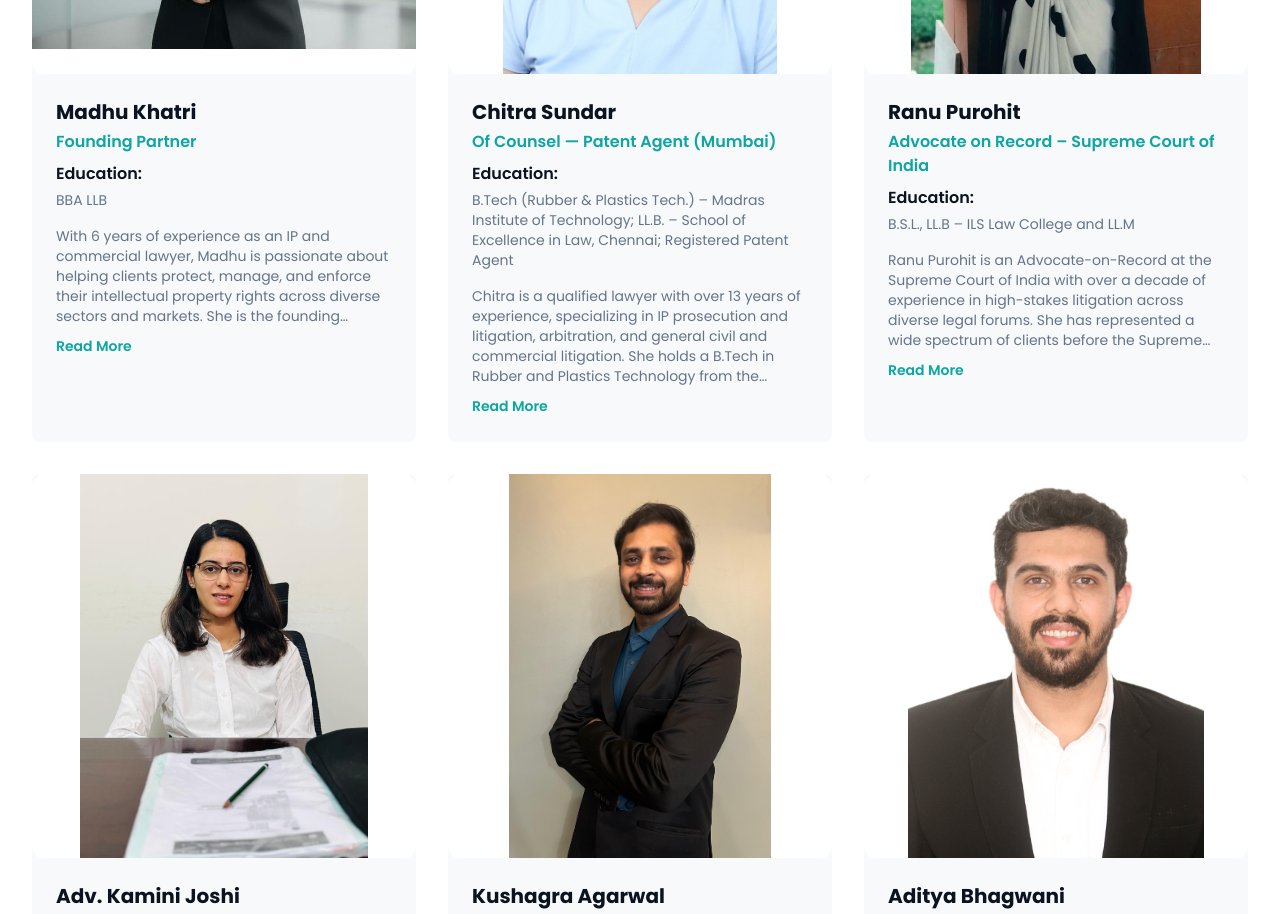
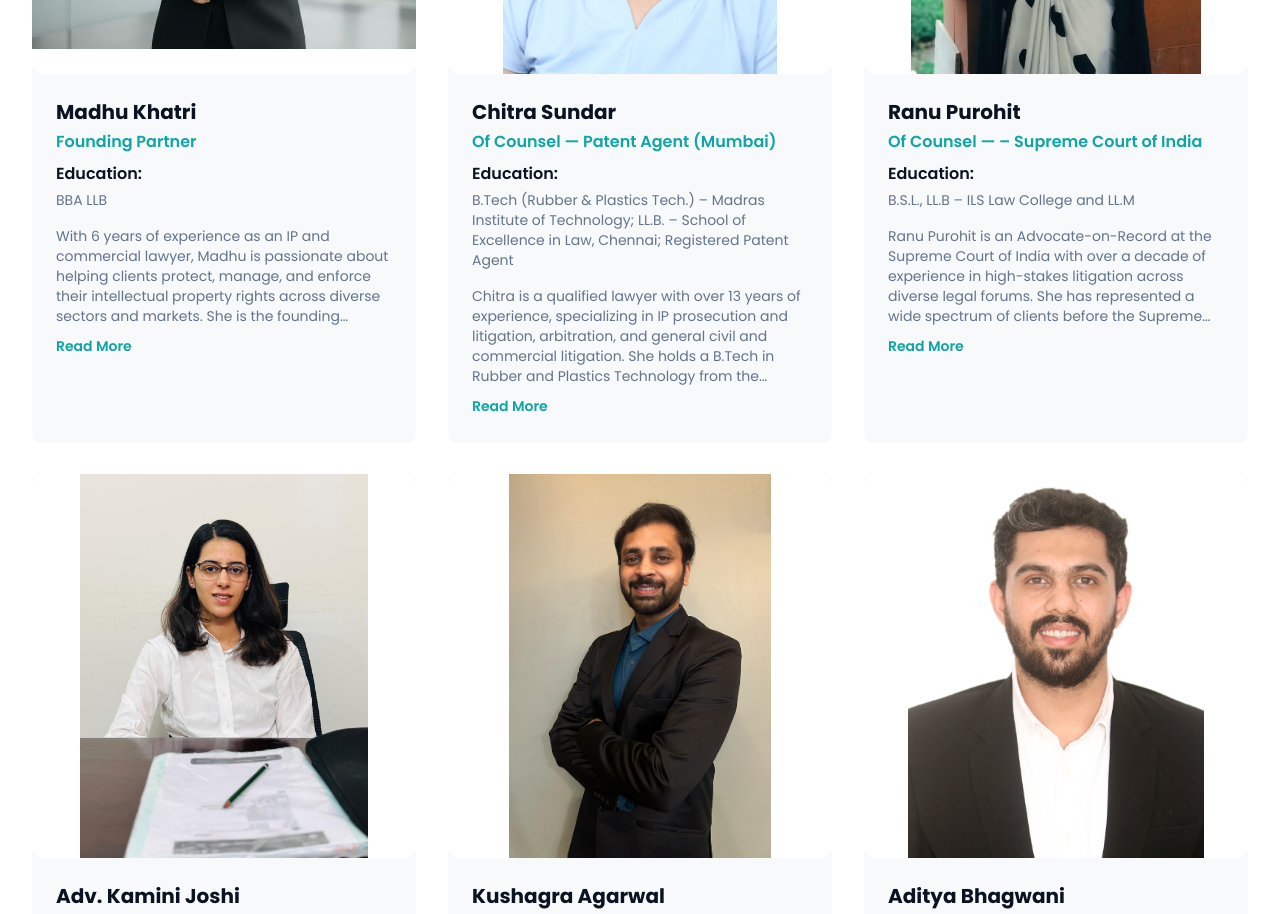
Before and after one commit to Chirag-chauhan-3949/Law-Firm, a Next.js app: page /our-people in a window 1280 px wide. Shown: the part 1040-1954 px from the top of the page. Built offline with nearby package versions, Linux system fonts and the light colour scheme.

Commit message:
update 24-11-25

```diff
--- a/src/pages/OurPeople.tsx
+++ b/src/pages/OurPeople.tsx
@@ -26,7 +26,7 @@ const OurPeople: React.FC = () => {
     },
      {
       name: 'Ranu Purohit',
-      title: 'Advocate on Record – Supreme Court of India',
+      title: 'Of Counsel — – Supreme Court of India',
       education: 'B.S.L., LL.B – ILS Law College and LL.M',
       image: `${ranupurohit}?auto=compress&cs=tinysrgb&w=400&h=400&fit=crop`,
       bio: `Ranu Purohit is an Advocate-on-Record at the Supreme Court of India with over a decade of experience in high-stakes litigation across diverse legal forums. She has represented a wide spectrum of clients before the Supreme Court, the Delhi High Court, and tribunals such as the National Green Tribunal, National Consumer Disputes Redressal Commission, Company Law Tribunals, District and Labour Courts, and the PMLA Appellate Tribunal.\n\nHer core expertise lies in Commercial Litigation, Constitutional Law, and Environment Law handling both contentious and advisory matters backed by strong research and analytical skills. She is empaneled as a Panel Advocate for the Supreme Court of India with the National Handloom Development Corporation (NHDC) and serves on the Labour Panel of the Delhi High Court Legal Services Committee (DHC-LSC).\n\nRanu has previously served as Legal Manager at the National Green Tribunal, working on matters of national environmental importance. She has represented the Wildlife and Environment Conservation Organization in the high-profile Baghjan, Assam oil spill case. Her analytical articles have been featured in LiveLaw.\n\nRanu holds a B.S.L., LL.B. from ILS Law College, Pune (2014), and an LL.M. from Jai Narain Vyas University, Jodhpur (2017). She is currently pursuing her Ph.D. at the same university, focusing on regulatory reforms to address India's evolving environmental challenges.`,
```
